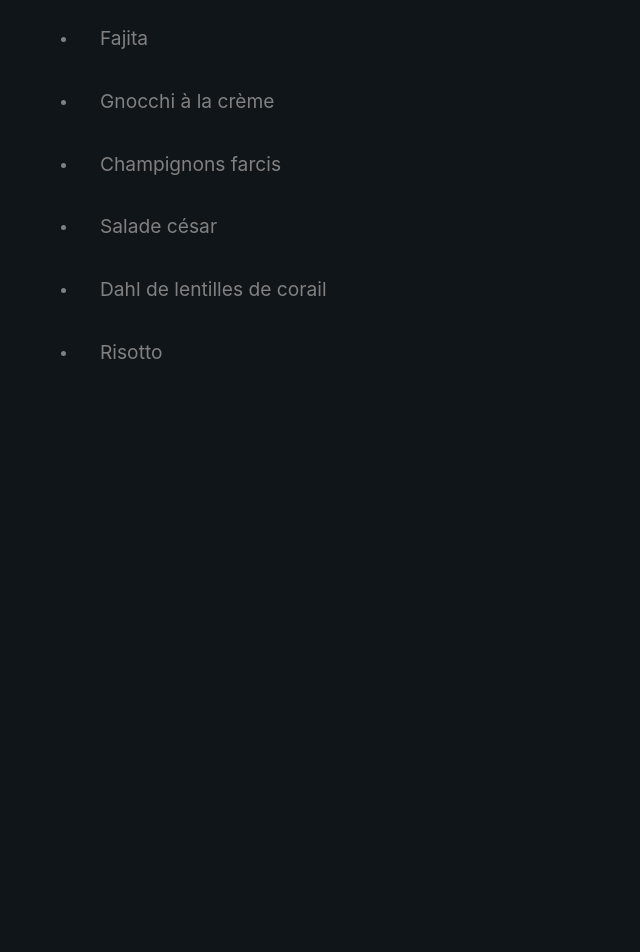
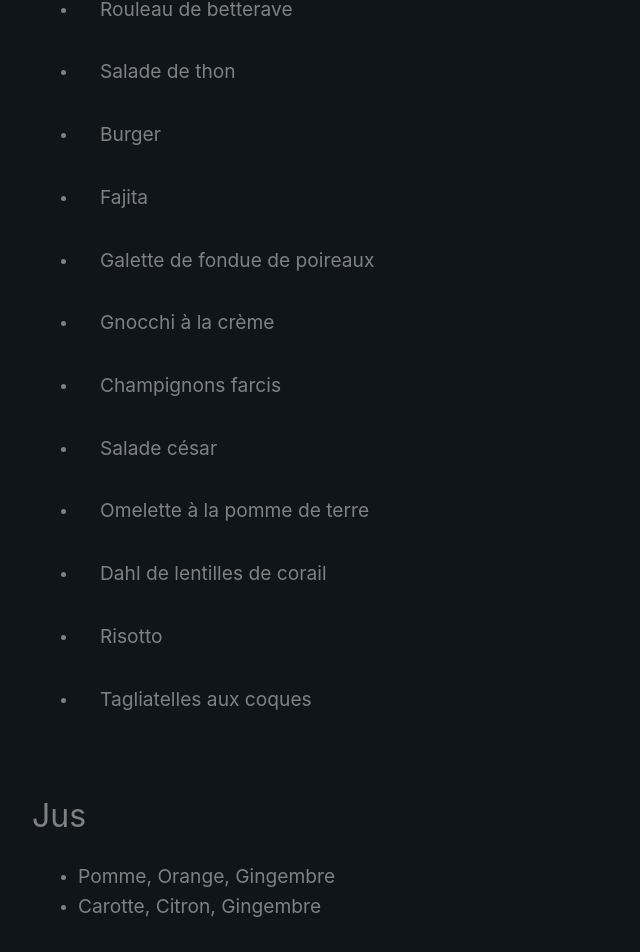
Before and after one commit to Benjent/recipes, a Vue app: page / in a window 1280 px wide. Shown: the part 602-1554 px from the top of the page, without its empty margins (0-640 px from the left). Before the commit the page ends 1077 px from the top, so only its background shows below. Built offline with nearby package versions, Linux system fonts and the light colour scheme; what vue3-mq would draw is missing.

Commit message:
Separate juices from recipes + add some recipes

```diff
--- a/src/App.vue
+++ b/src/App.vue
@@ -1,5 +1,6 @@
 <script setup>
 import fruits from "./data/fruits"
+import juices from "./data/juices"
 import recipes from "./data/recipes"
 import vegetables from "./data/vegetables"
 import Accordion from "./components/Accordion.vue"
@@ -9,6 +10,8 @@ import Table from "./components/Table.vue"
 
 <template>
     <main class="app">
+        <h1 class="title--1">Recettes</h1>
+
         <h2 class="title--2">Fruits et légumes</h2>
         <section class="app__section">
             <Accordion title="Tableau des saisons">
@@ -20,13 +23,23 @@ import Table from "./components/Table.vue"
                 </div>
             </Accordion>
         </section>
-        <h2 class="title--2">Recettes</h2>
+
+        <h2 class="title--2">Plats</h2>
         <section class="app__section">
             <ul>
                 <li v-for="recipe in recipes" :key="recipe.name">
                     <Accordion :title="recipe.name">
                         <Recipe :recipe="recipe" />
                     </Accordion>
+                </li>
+            </ul>
+        </section>
+
+        <h2 class="title--2">Jus</h2>
+        <section class="app__section">
+            <ul>
+                <li v-for="juice in juices" :key="juice.ingredients.join('_')">
+                    <h3 class="title--3">{{juice.ingredients.join(', ')}}</h3>
                 </li>
             </ul>
         </section>
--- /dev/null
+++ b/src/data/juices.js
@@ -0,0 +1,7 @@
+const juices = [
+    // Jus brocoli radis tomate
+    { ingredients: ["Pomme", "Orange", "Gingembre"] },
+    { ingredients: ["Carotte", "Citron", "Gingembre"] },
+]
+
+export default juices
--- a/src/data/recipes.js
+++ b/src/data/recipes.js
@@ -3,14 +3,11 @@ const recipes = [
     // TODO ajouter recettes below
     // Dahl de lentilles
     // Galette oeuf fromage
-    // Galette de fondue de poireau
     // Omelette
     // Omelette au champignon
     // Risotto coquillettes fromage
     // Hachis parmentier de kefta (pomme de terre, carotte)
     // Cake à la pomme de terre (+ emmental)
-    // Jus carotte citron gingembre
-    // Jus brocoli radis tomate
     {
         name: "Chips de navet",
         ingredients: [
@@ -97,6 +94,34 @@ const recipes = [
         rapidity: "Rapide",
         preparation: ["Laver la salade", "Préparer la betterave et la trancher", "Trancher le comté", "Émietter la noix"],
         steps: ["Mouiller la galette", "Disposer sur le diamètre de la galette les tranches de betterave et de comté", "Ajouter une feuille de salade, un filer d'huile et les miettes de noix", "Rouler la galette"],
+    },
+    {
+        name: "Salade de thon",
+        ingredients: [
+            {
+                name: "Laitue",
+                amount: 1,
+                unit: "p",
+            },
+            {
+                name: "Thon",
+                amount: 250,
+                unit: "g",
+            },
+            {
+                name: "Roquefort",
+                amount: 250,
+                unit: "g",
+            },
+            {
+                name: "Maïs",
+                amount: 50,
+                unit: "g",
+            },
+        ],
+        rapidity: "Rapide",
+        preparation: ["Laver la salade", "Trancher le thon et le roquefort"],
+        steps: ["Mélanger le thon, le roquefort et le maïs avec la salade"],
     },
     {
         name: "Burger",
@@ -190,6 +215,44 @@ const recipes = [
         steps: ["Pré-cuire les carottes dans une casserole", "Faire revenir l'oignon et les champignons à la poêle", "Ajouter les falafels à la poêle avec les carottes", "Épicer le mélange", "Ajouter la sauce salsa", "Chauffer les galettes au micro-ondes", "Disposer le mélange dans la galette et la rouler"],
     },
     {
+        name: "Galette de fondue de poireaux",
+        ingredients: [
+            {
+                name: "Galette de sarrasin",
+                amount: 1,
+                unit: "p",
+            },
+            {
+                name: "Champignon",
+                amount: 6,
+                unit: "p",
+            },
+            {
+                name: "Oignon",
+                amount: 1,
+                unit: "p",
+            },
+            {
+                name: "Échalote",
+                amount: 1,
+                unit: "p",
+            },
+            {
+                name: "Crème",
+                amount: 250,
+                unit: "g",
+            },
+            {
+                name: "Poireau",
+                amount: 1,
+                unit: "p",
+            },
+        ],
+        rapidity: "Moyen",
+        preparation: ["Préparer l'oignon, l'échalote, les champignons et le poireau et les trancher"],
+        steps: ["Faire revenir l'oignon et les champignons à la poêle", "Ajouter l'échalotte et le poireau à la poêle", "Ajouter la crème et mélanger", "Faire griller la galette et y ajoutant la fondue de poireaux"],
+    },
+    {
         name: "Gnocchi à la crème",
         ingredients: [
             {
@@ -279,6 +342,29 @@ const recipes = [
         steps: ["Faire revenir le tofu à la poêle", "Remuer l'oeuf avec la mayonnaise, l'huile, le jus de citron et du poivre", "Remuer la salade avec les tomates, l'ail, le tofu et le mélange"],
     },
     {
+        name: "Omelette à la pomme de terre",
+        ingredients: [
+            {
+                name: "Oeuf",
+                amount: 4,
+                unit: "p",
+            },
+            {
+                name: "Pomme de terre",
+                amount: 6,
+                unit: "p",
+            },
+            {
+                name: "Ciboulette",
+                amount: 5,
+                unit: "g",
+            },
+        ],
+        rapidity: "Moyen",
+        preparation: ["Préparer les pommes de terre et les trancher"],
+        steps: ["Faire revenir les pommes de terre à la poêle et les épicer", "Remuer les oeufs avec la ciboulette", "TODO"],
+    },
+    {
         name: "Dahl de lentilles de corail",
         ingredients: [
             {
@@ -364,6 +450,39 @@ const recipes = [
         preparation: ["Préparer les champignons, l'oignon, l'ail et les trancher"],
         steps: ["Faire revenir l'ail et l'oignon à la poêle", "Ajouter les champignons à la poêle", "Ajouter le riz avec le vin blanc", "Ajouter régulièrement le bouillon jusqu'à épuisement", "Ajouter le parmesan"],
     },
+    {
+        name: "Tagliatelles aux coques",
+        ingredients: [
+            {
+                name: "Coques",
+                amount: 500,
+                unit: "g",
+            },
+            {
+                name: "Tagliatelles",
+                amount: 250,
+                unit: "g",
+            },
+            {
+                name: "Oignon",
+                amount: 1,
+                unit: "p",
+            },
+            {
+                name: "Vin blanc",
+                amount: 25,
+                unit: "cl",
+            },
+            {
+                name: "Crème",
+                amount: 50,
+                unit: "g",
+            },
+        ],
+        rapidity: "Long",
+        preparation: ["Préparer les coques", "Préparer l'oignon et le trancher"],
+        steps: ["Faire bouillir l'eau avec l'oignon et le vin blanc", "Verser les coques dans l'eau", "Cuire les tagliatelles", "Mélanger les coques et les tagliatelles avec la crème"],
+    },
 ]
 
 export default recipes
```
